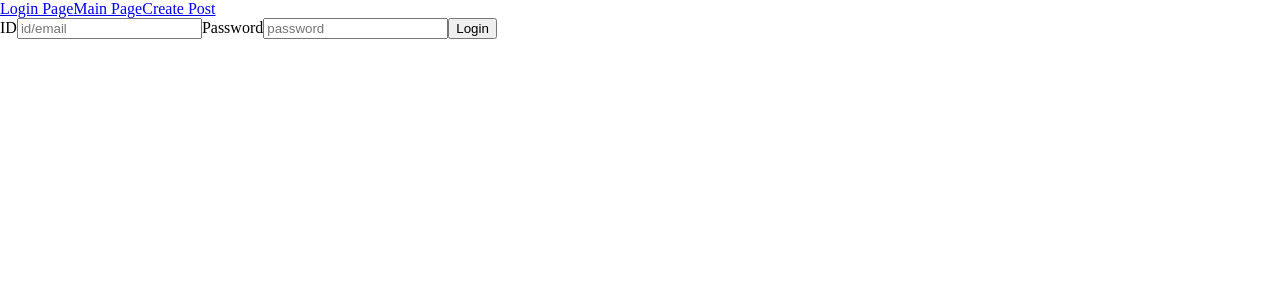
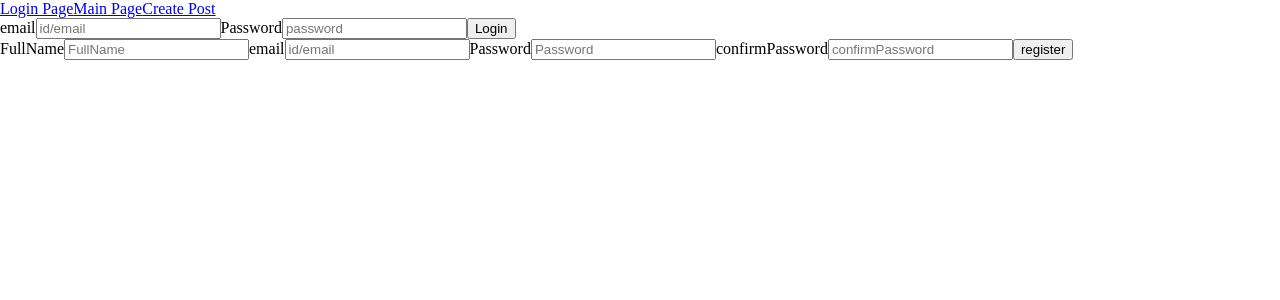
Before and after one commit to j9972/MyBlog, a React (Create React App) app in the folder client/: page / in a window 1280 px wide. Shown: the top 300 px of the page. Built offline with nearby package versions, Linux system fonts and the light colour scheme.

Commit message:
userId -> userEmail

```diff
--- a/client/src/pages/LoginPage.js
+++ b/client/src/pages/LoginPage.js
@@ -3,26 +3,54 @@ import Axios from 'axios';
 import "../App.css"
 //id, password
 export default function LoginPage() {
-    const [userId, setUserId] = useState("");
+    const [userEmail, setUserEmail] = useState("");
     const [userPassword, setUserPassword] = useState("");
 
+    const [userFullName, setUserFullName] = useState("");
+    const [userconfirmPassword, setUserConfirmPassword] = useState("");
+
     const Login = () => {
-        Axios.post('http://localhost:3000/api/',
+        Axios.post('http://localhost:3000/api/login',
         {
-            userId: userId,
+            userEmail: userEmail,
             userPassword: userPassword,
+        });
+    }
+
+    const register = () => {
+        Axios.post('http://localhost:3000/api/register',
+        {
+            userFullName: userFullName,
+            userEmail: userEmail,
+            userPassword: userPassword,
+            userconfirmPassword: userconfirmPassword,
         });
     }
 
     return (
         <div className="LogPage">
             <div className="LoginPage">
-                <label>ID</label>
-                <input type="text" placeholder="id/email" onChange={(e) => {setUserId(e.target.value)}}/>
-                <label>Password</label>
-                <input type="password" placeholder="password" onChange={(e) => {setUserPassword(e.target.value)}}/>
+                <div className="login_part1">
+                    <label>email</label>
+                    <input type="email" placeholder="id/email" onChange={(e) => {setUserEmail(e.target.value)}}/>
+                    <label>Password</label>
+                    <input type="password" placeholder="password" onChange={(e) => {setUserPassword(e.target.value)}}/>
 
-                <button onClick={Login}>Login</button>
+                    <button onClick={Login}>Login</button>
+                </div>
+
+                <div className="login_part2">
+                    <label>FullName</label>
+                    <input type="text" placeholder="FullName" onChange={(e) => {setUserFullName(e.target.value)}}/>
+                    <label>email</label>
+                    <input type="email" placeholder="id/email" onChange={(e) => {setUserEmail(e.target.value)}}/>
+                    <label>Password</label>
+                    <input type="password" placeholder="Password" onChange={(e) => {setUserPassword(e.target.value)}}/>
+                    <label>confirmPassword</label>
+                    <input type="password" placeholder="confirmPassword" onChange={(e) => {setUserConfirmPassword(e.target.value)}}/>
+
+                    <button onClick={register}>register</button>
+                </div>
             </div>
         </div>
     )
```
Also changed, not shown: 1 other file (tests, documents, lock files or other folders).
